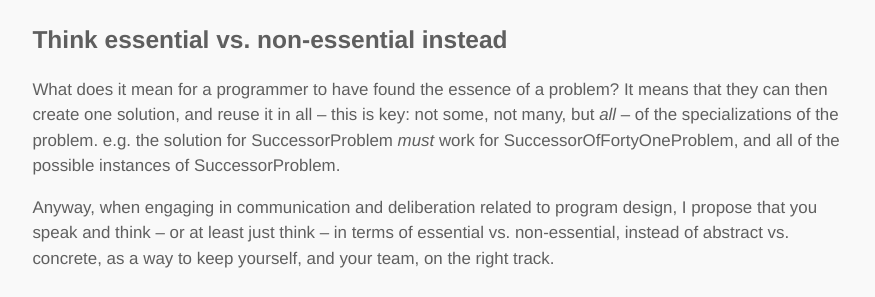
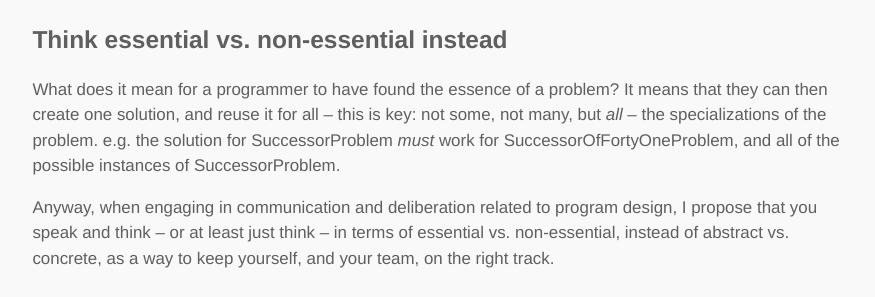
Before and after one commit to lambdatoast/lambdatoast.github.com, a Jekyll site: the page built from _posts/2014-09-20-the-point-of-abstraction.markdown, in a window 1280 px wide and 900 px high, scrolled down 1136 px. Shown: the part 180-477 px from the top of the window, without its empty margins (202-1077 px from the left). Built offline with Jekyll 4.4.1, drawn with Linux system fonts in a browser that asks for light colours.

Commit message:
Fix wording.

```diff
--- a/_posts/2014-09-20-the-point-of-abstraction.markdown
+++ b/_posts/2014-09-20-the-point-of-abstraction.markdown
@@ -59,8 +59,8 @@ way is `successor_of_forty_one` "more practical" or "closer to the real world" t
 ## Think essential vs. non-essential instead
 
 What does it mean for a programmer to have found the essence of a problem?
-It means that they can then create one solution, and reuse it in all – this is
-key: not some, not many, but *all* – of the specializations of the problem. e.g.
+It means that they can then create one solution, and reuse it for all – this is
+key: not some, not many, but *all* – the specializations of the problem. e.g.
 the solution for SuccessorProblem *must* work for SuccessorOfFortyOneProblem, and
 all of the possible instances of SuccessorProblem.
 
```
